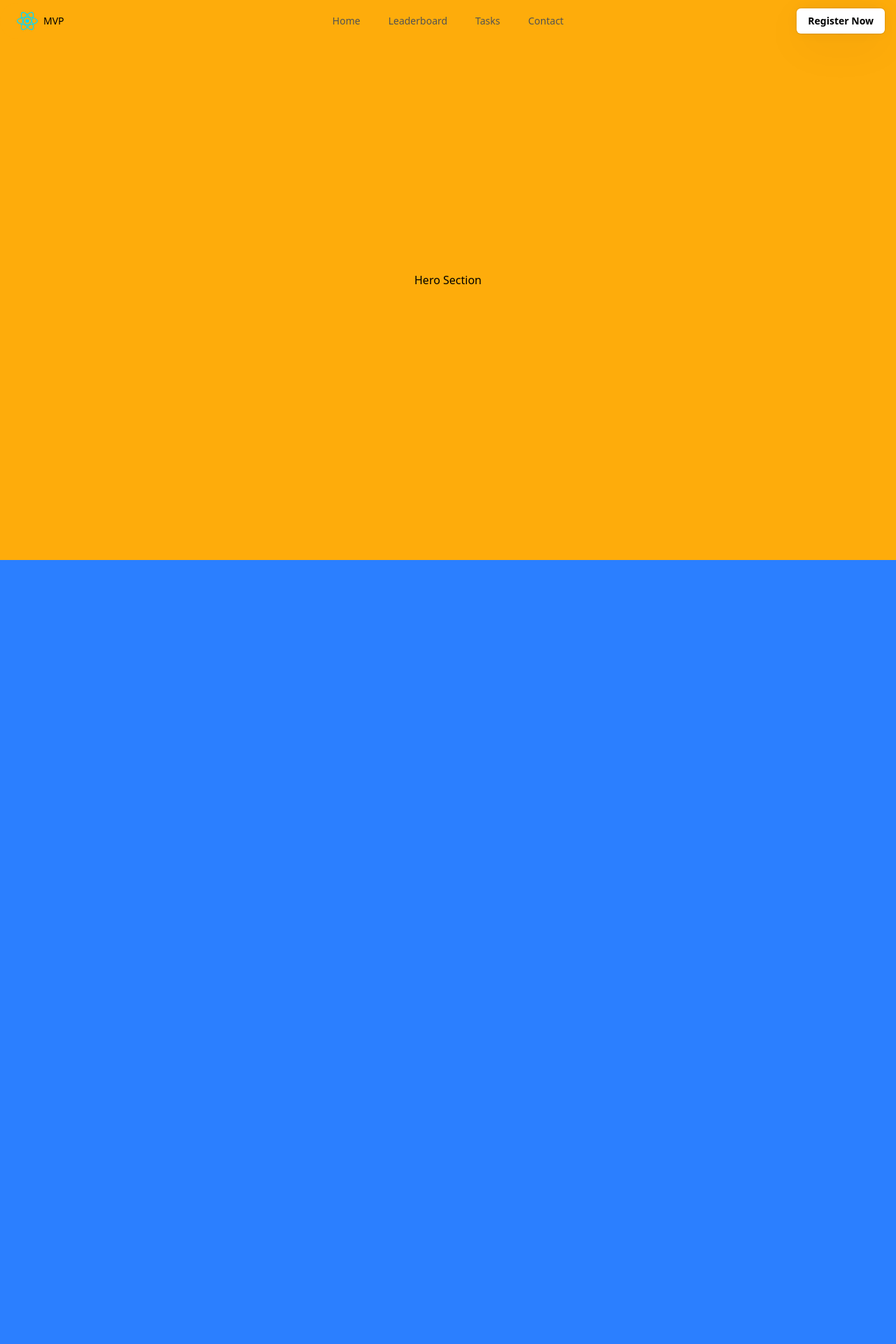
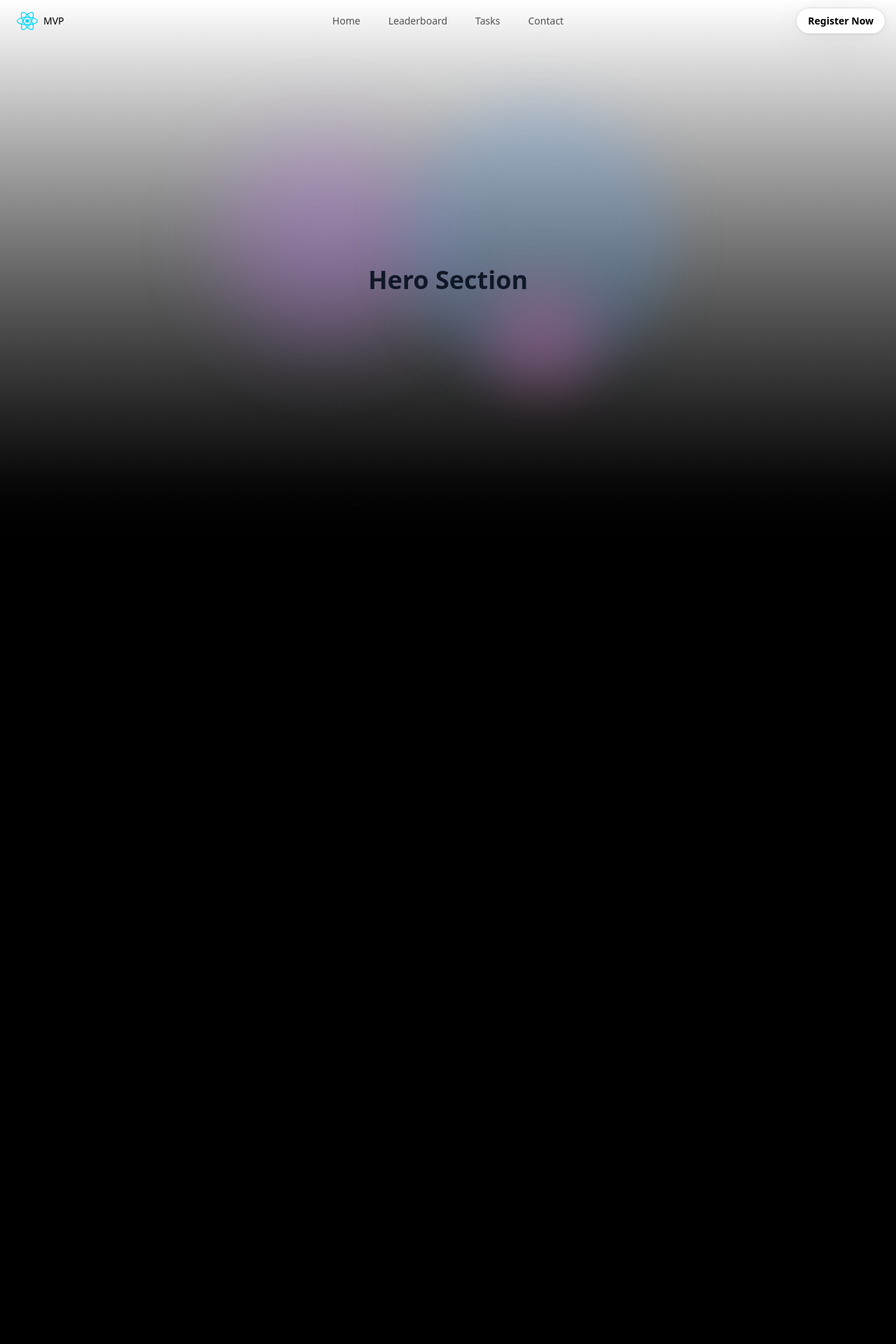
Before and after one commit to cecieee/mvp_6, a React (Vite) app: page / in a window 1280 px wide. Shown: the top 1920 px of the page at 70% size. Built offline with nearby package versions, Linux system fonts and the light colour scheme.

Commit message:
color change

```diff
--- a/src/components/Navbar.jsx
+++ b/src/components/Navbar.jsx
@@ -277,7 +277,7 @@ const NavbarButton = ({
   ...props
 }) => {
   const baseStyles =
-    "px-4 py-2 rounded-md bg-white button bg-white text-black text-sm font-bold relative cursor-pointer hover:-translate-y-0.5 transition duration-200 inline-block text-center";
+    "px-4 py-2 rounded-[20px] bg-white button bg-white text-black text-sm font-bold relative cursor-pointer hover:-translate-y-0.5 transition duration-200 inline-block text-center";
 
   const variantStyles = {
     primary:
--- a/src/sections/About.jsx
+++ b/src/sections/About.jsx
@@ -47,7 +47,9 @@ const About = () => {
       if (textContent) {
         const words = textContent.textContent.split(" ");
         textContent.innerHTML = words
-          .map((word) => `<span class="word" style="opacity: 0;">${word}</span>`)
+          .map(
+            (word) => `<span class="word" style="opacity: 0;">${word}</span>`
+          )
           .join(" ");
 
         const wordElements = textContent.querySelectorAll(".word");
@@ -99,7 +101,7 @@ const About = () => {
     <div>
       <section
         ref={sectionRef}
-        className="px-4 bg-blue-500 h-[200vh] flex items-start pt-0"
+        className="px-4 bg-black h-[200vh] flex items-start pt-0"
       >
         <div className="max-w-7xl mx-auto w-full pt-30" ref={pinRef}>
           {/* Title */}
--- a/src/sections/Hero.jsx
+++ b/src/sections/Hero.jsx
@@ -2,8 +2,14 @@ import React from "react";
 
 export default function Hero() {
   return (
-    <div className="h-screen bg-secondary flex justify-center items-center">
-      <h1>Hero Section</h1>
+    <div className="relative h-screen bg-gradient-to-b from-white to-black flex justify-center items-center overflow-hidden">
+      {/* Background Effects */}
+      <div className="absolute inset-0 pointer-events-none">
+        <div className="absolute top-1/4 left-1/4 w-72 h-72 bg-purple-400 opacity-30 rounded-full blur-3xl animate-pulse"></div>
+        <div className="absolute bottom-1/3 right-1/4 w-96 h-96 bg-blue-400 opacity-20 rounded-full blur-2xl animate-pulse"></div>
+        <div className="absolute top-1/2 right-1/3 w-40 h-40 bg-pink-400 opacity-25 rounded-full blur-2xl animate-pulse"></div>
+      </div>
+      <h1 className="relative text-4xl font-bold text-gray-900 z-10">Hero Section</h1>
     </div>
   );
 }
--- a/src/sections/Rules.jsx
+++ b/src/sections/Rules.jsx
@@ -2,7 +2,7 @@ import React from "react";
 
 function Rules() {
   return (
-    <div className="py-16 px-4 bg-black-500 h-screen flex items-center justify-center">
+    <div className="relative h-screen bg-gradient-to-b from-black to-white flex justify-center items-center overflow-hidden">
       <h1>RULES section</h1>
     </div>
   );
```
Also changed, not shown: src/App.jsx (+4 -4 lines).
